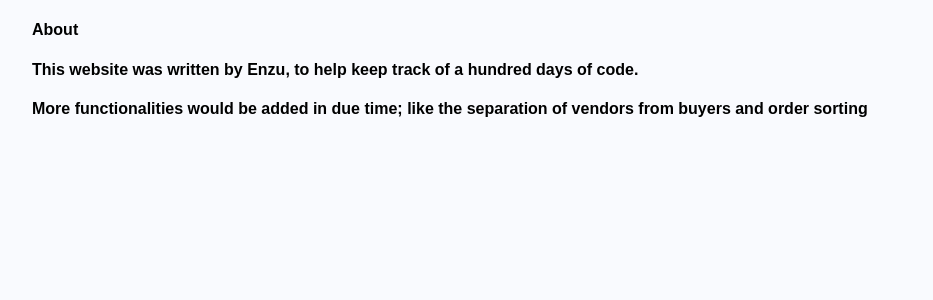
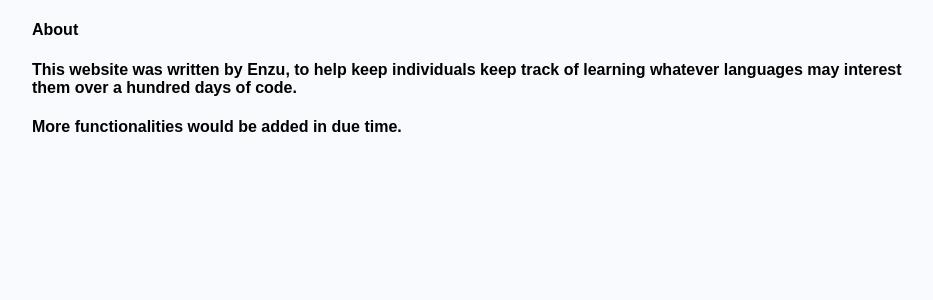
Before and after one commit to Enzujp/hundred_days, a Django app: page /about/ in a window 1280 px wide. Shown: the part 167-467 px from the top of the page, without its empty margins (160-1093 px from the left). Run offline with Django 4.2, Linux system fonts and the light colour scheme.

Commit message:
edits made to about.html content

```diff
--- a/core/templates/core/about.html
+++ b/core/templates/core/about.html
@@ -5,7 +5,8 @@
 {% block content %}
     <div class="about-div">
         <h4>About</h4>
-        <h4>This website was written by Enzu, to help keep track of a hundred days of code.</h4>
-        <h4>More functionalities would be added in due time; like the separation of vendors from buyers and order sorting</h4>
+        <h4>This website was written by Enzu, to help keep individuals keep track of learning whatever languages
+            may interest them over a hundred days of code.</h4>
+        <h4>More functionalities would be added in due time.</h4>
     </div>
 {% endblock %}
--- a/languages/views.py
+++ b/languages/views.py
@@ -37,3 +37,7 @@ def remove_from_cart(request, language_id):
     cart.remove(language_id)
 
     return redirect('cart_view')
+
+def category_detail(request, slug):
+    category = get_object_or_404(Category, slug=slug)
+    languages = Category.languages.all()
```
Also changed, not shown: languages/templates/languages/langs.html (added).
